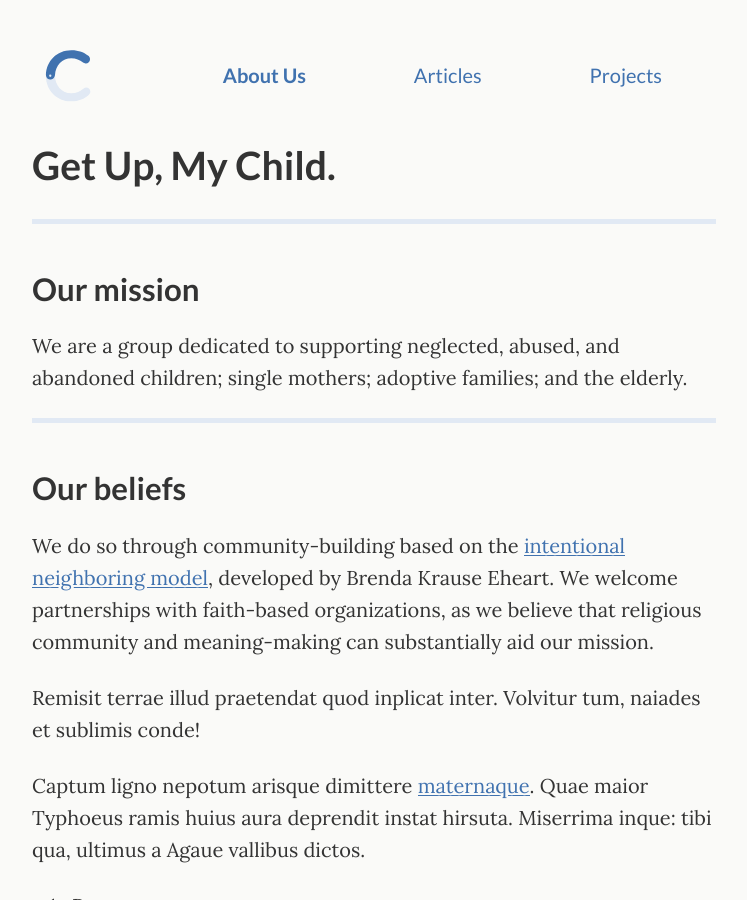
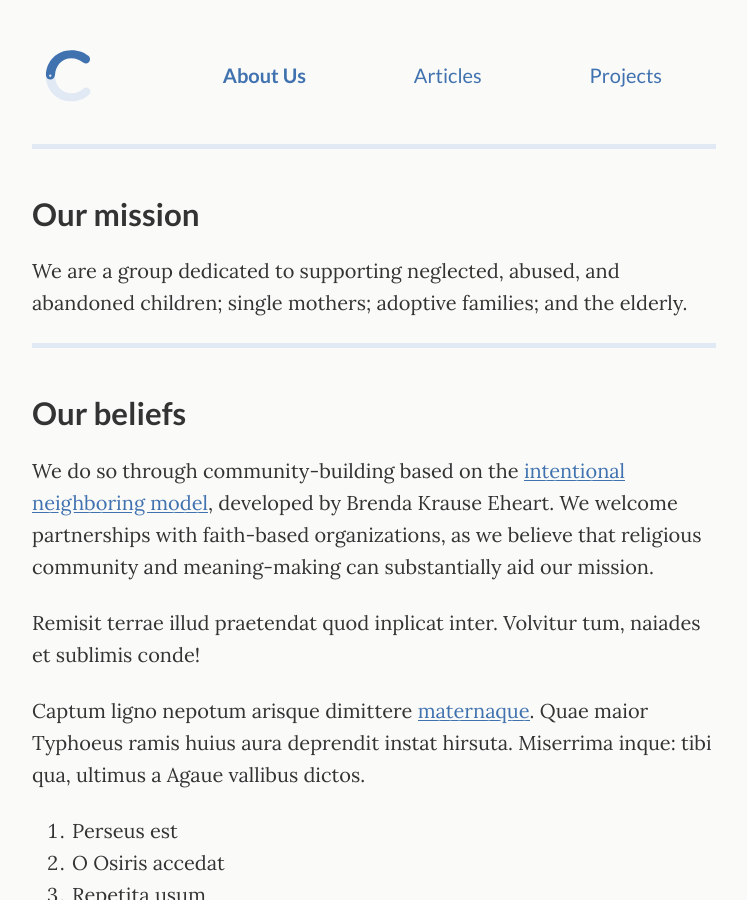
Before and after one commit to getupmychild/getupmychild.github.io, a Jekyll site: the page built from _pages/about.md, in a window 1280 px wide and 900 px high. Shown: the whole window, without its empty margins (266-1013 px from the left). Built offline with Jekyll 4.4.1, drawn with Linux system fonts in a browser that asks for light colours.

Commit message:
Update about.md

```diff
--- a/_pages/about.md
+++ b/_pages/about.md
@@ -1,7 +1,6 @@
 ---
 layout: page
 title: About
-subtitle: Get Up, My Child.
 desc: About Us
 permalink: /about/
 ---
```
